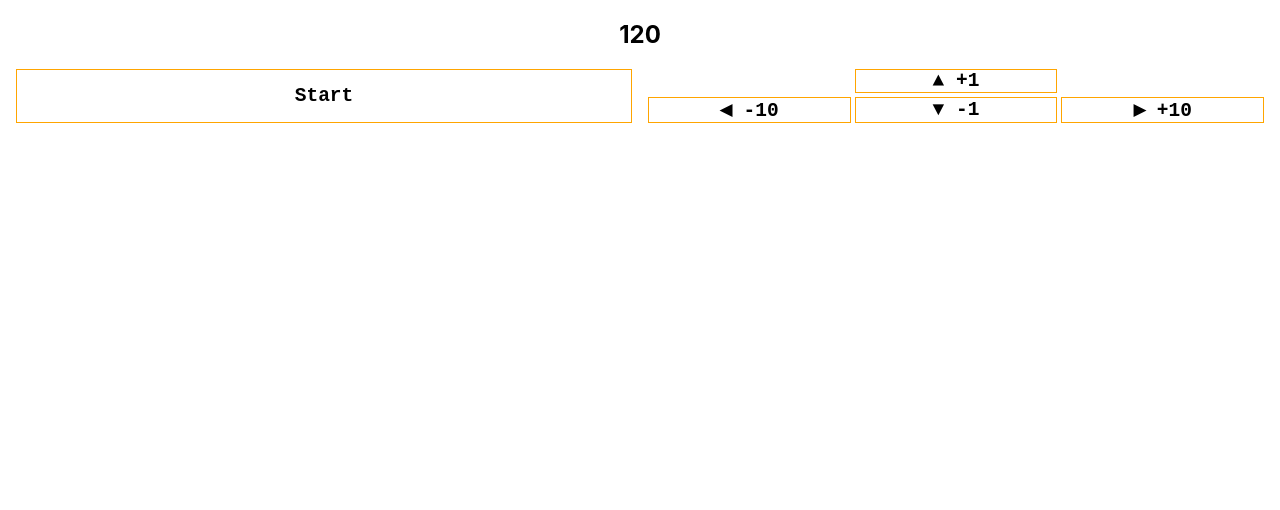
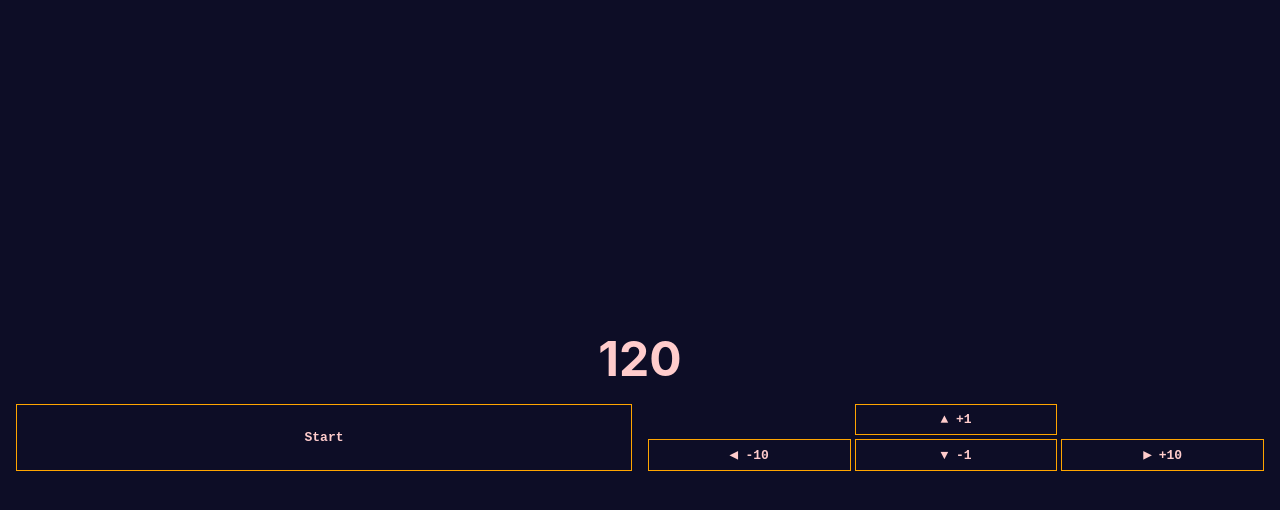
Before and after one commit to doppler/metronome, a React (Create React App) app: page / in a window 1280 px wide. Shown: the top 510 px of the page. Built offline with nearby package versions, Linux system fonts and the light colour scheme.

Commit message:
style tweeks

```diff
--- a/src/App.css
+++ b/src/App.css
@@ -1,8 +1,25 @@
+html,
+body,
+#root {
+  height: 100%;
+  background-color: hsl(240, 50%, 10%);
+  color: hsl(0, 100%, 90%);
+}
 .App {
+  height: 100%;
   text-align: center;
-  margin: 1em;
+  display: flex;
+  flex-direction: column;
+  justify-content: center;
+  margin: 0 1em;
 }
-
+section:nth-child(2) {
+  margin-top: 1em;
+}
+.bpm-display {
+  font-size: 3em;
+  font-weight: bold;
+}
 .controls-container {
   display: grid;
   grid-template-columns: 1fr 1fr;
@@ -17,11 +34,11 @@
 .button {
   font-family: monospace;
   font-weight: bold;
-  font-size: 1.5em;
   border: 1px solid orange;
   display: flex;
   align-items: center;
   justify-content: center;
+  padding: 0.55em 0;
 }
 .button:hover {
   cursor: pointer;
--- a/src/App.tsx
+++ b/src/App.tsx
@@ -6,7 +6,7 @@ const synth = new MembraneSynth({
   octaves: 1.08,
   pitchDecay: 0.0125,
   envelope: { release: 0.2 },
-}).toMaster();
+}).toDestination();
 
 new Loop((time) => {
   synth.triggerAttackRelease('C5', '32n');
@@ -64,7 +64,7 @@ function App() {
   return (
     <div className='App'>
       <section>
-        <h1>{bpm}</h1>
+        <div className='bpm-display'>{bpm}</div>
       </section>
       <section>
         <div className='controls-container'>
```
